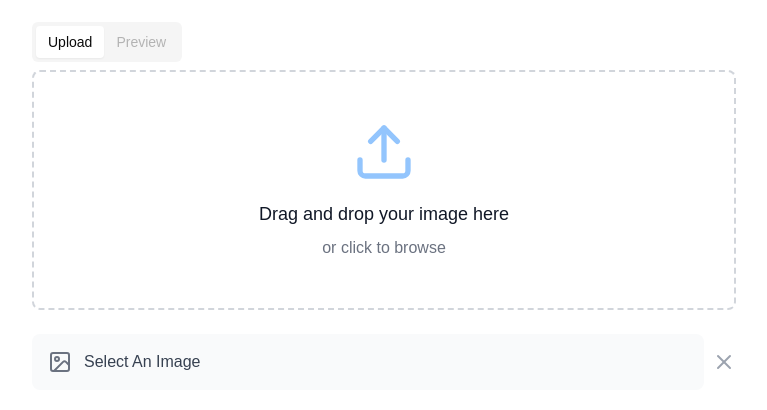
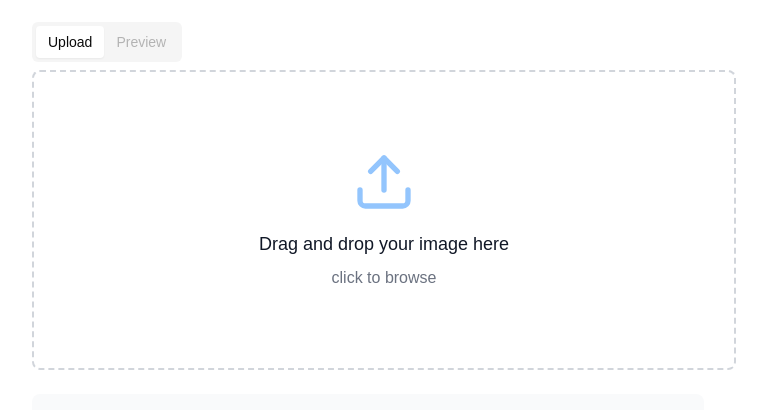
Before and after one commit to aidycodes/Image-Converter, a Next.js app: page / in a window 1280 px wide. Shown: the part 190-600 px from the top of the page, without its empty margins (256-1023 px from the left). Built offline with nearby package versions, Linux system fonts and the light colour scheme.

Commit message:
minor css changes to size of dragbox and position of features list

```diff
--- a/app/(imageconverter)/page.tsx
+++ b/app/(imageconverter)/page.tsx
@@ -64,7 +64,7 @@ useEffect(() => {
 
 
   return (
-    <div className="min-h-screen bg-gray-50 py-12 px-4 bg-[var(--background)]">
+    <div className="min-h-screen bg-gray-50 py-12 px-4 bg-gray-100 dark:bg-[var(--background)]">
       <ModeToggle/>
       <div className="max-w-3xl mx-auto ">
         {/* Header */}
--- a/app/(imageconverter)/preview.tsx
+++ b/app/(imageconverter)/preview.tsx
@@ -17,7 +17,7 @@ const Preview = ({convertedImage, convertedImageType }: PreviewProps) => {
         {convertedImage ? (
         <div>
 
-            <div className="relative aspect-square w-full mb-4 bg-gray-100 rounded-lg overflow-hidden h-[400px] ">
+            <div className="relative aspect-square w-full mb-4 bg-gray-100 rounded-lg overflow-hidden h-[400px] dark:bg-zinc-900">
             <Image
                 src={convertedImage}
                 alt="Converted preview"
@@ -28,12 +28,13 @@ const Preview = ({convertedImage, convertedImageType }: PreviewProps) => {
             />
             </div>
             <button
-            className="w-full flex items-center justify-center space-x-2 bg-green-600 text-white rounded-md py-2 px-4 hover:bg-green-700 focus:outline-none focus:ring-2 focus:ring-green-500 focus:ring-offset-2"
+            className="w-full mt-5 flex items-center justify-center space-x-2 bg-green-600 text-white rounded-md py-2 px-4 hover:bg-green-700 focus:outline-none focus:ring-2 focus:ring-green-500 focus:ring-offset-2"
             onClick={() => saveAs(convertedImage, `${convertedImage.split('/')[3]}.${convertedImageType.split('/')[1]}`)}
             >
             {/* <Download className="w-5 h-5" /> */}
             <span>Download {convertedImageType.toUpperCase()}</span>
             </button>
+            <div className="h-px mt-6" />
         </div>
         ) : (
         <div className="h-full flex items-center justify-center">
--- a/app/(imageconverter)/upload.tsx
+++ b/app/(imageconverter)/upload.tsx
@@ -3,8 +3,7 @@
 import React from 'react';
 import { useState } from "react";
 import { Upload, Image as ImageIcon, ArrowRight, X, CircleCheck } from 'lucide-react';
-import Image from 'next/image';
-import { Button } from "@/components/ui/button";
+import { Loader2 } from 'lucide-react';
 
 interface UploadPanelProps {
     handleFileInput: (e: React.ChangeEvent<HTMLInputElement>) => void;
@@ -41,14 +40,15 @@ const UploadPanel = ({handleFileInput, handleSubmit, selectedFile, selectedForma
     return (
         <>
             <div
-            className={`border-2 border-dashed rounded-lg p-12 text-center cursor-pointer transition-colors relative
+            className={`border-2 flex items-center flex-col justify-center border-dashed rounded-lg lg:h-[300px] p-4 text-center ${isPending ? 'cursor-not-allowed' : 'cursor-pointer'} transition-colors relative
               ${isDragging ? 'border-blue-500 bg-blue-50' : 'border-gray-300 hover:border-gray-400'}`}
             onDragOver={handleDragOver}
             onDragLeave={handleDragLeave}
             onDrop={handleDrop}
-            onClick={() =>  document.getElementById('fileInput')?.click()}
-            disabled={isPending}
+            onClick={() => isPending ? null :  document.getElementById('fileInput')?.click()}
+
           >
+            {isPending ? <div className="bg-black absolute top-0 left-0 w-full h-full opacity-50" /> : null}
 
                 <input
                 disabled={isPending}
@@ -58,11 +58,11 @@ const UploadPanel = ({handleFileInput, handleSubmit, selectedFile, selectedForma
               accept="image/*"
               onChange={handleFileInput}
             />
-            { selectedFile ? <CircleCheck className="w-16 h-16 mx-auto mb-4 text-green-500 dark:text-green-400" /> : <Upload className="w-16 h-16 mx-auto mb-4 text-blue-300 dark:text-blue-800" />}
+            { selectedFile ? <CircleCheck className="w-16 h-16 mx-auto mb-4 text-green-500 dark:text-green-400" /> : isPending ? <Loader2 className="w-16 h-16 mx-auto mb-4 text-blue-300 dark:text-blue-800 animate-spin" /> : <Upload className="w-16 h-16 mx-auto mb-4 text-blue-300 dark:text-blue-800" />}
             <p className="text-lg mb-2 font-medium text-gray-900 dark:text-gray-300">
-              {selectedFile ? "Image Selected" : "Drag and drop your image here"}
+              {selectedFile ? "Image Selected" : isPending ? "Converting..." : "Drag and drop your image here"}
             </p>
-            <p className="text-gray-500 dark:text-gray-300"> {selectedFile ? "Click to change" : "or click to browse"}</p>
+            <p className="text-gray-500 dark:text-gray-300"> {selectedFile ? "Click to change" : isPending ? "..." : " click to browse"}</p>
 
 
             </div>
@@ -82,7 +82,7 @@ const UploadPanel = ({handleFileInput, handleSubmit, selectedFile, selectedForma
           <div className="mt-8">
             <div className="flex items-center space-x-4">
               <div className="flex-1">
-                <label className="block text-sm font-medium text-gray-700 mb-2">
+                <label className="block text-sm font-medium text-gray-700 dark:text-gray-400 mb-2">
                   Convert to
                 </label>
                 <select
```
